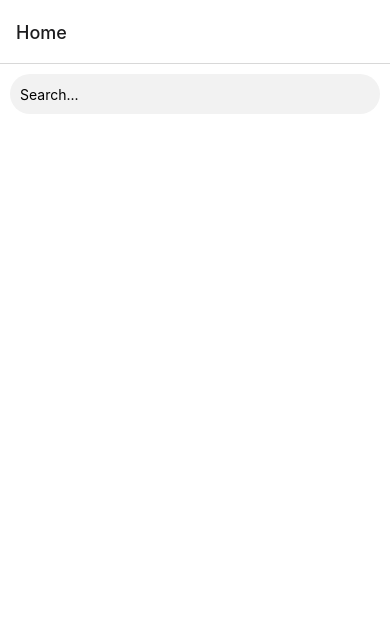
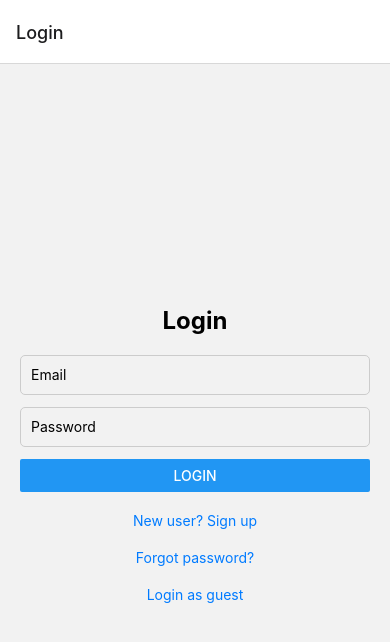
Before and after one commit to sandeepangh782/literate-octo-fortnight, a React Native app in the folder frontend/: screen /Login in a window 390 px wide. Before the commit this address had no page. Shown: the top 642 px of the page. Built offline with nearby package versions, Linux system fonts and the light colour scheme.

Commit message:
added LoginScreen

```diff
--- a/frontend/src/navigation/AppNavigator.js
+++ b/frontend/src/navigation/AppNavigator.js
@@ -1,14 +1,16 @@
 import { NavigationContainer } from "@react-navigation/native";
 import { createNativeStackNavigator } from "@react-navigation/native-stack";
-import HomeScreen from "../screens/HomeScreen"; // Adjusted import path
+import HomeScreen from "../screens/HomeScreen";
+import LoginScreen from "../screens/LoginScreen";
 
 const Stack = createNativeStackNavigator();
 
 export default function AppNavigator() {
   return (
     <NavigationContainer>
-      <Stack.Navigator initialRouteName="Home">
+      <Stack.Navigator initialRouteName="Login">
         <Stack.Screen name="Home" component={HomeScreen} />
+        <Stack.Screen name="Login" component={LoginScreen} />
         {/* Add more screens here */}
       </Stack.Navigator>
     </NavigationContainer>
--- a/frontend/src/screens/LoginScreen.js
+++ b/frontend/src/screens/LoginScreen.js
@@ -0,0 +1,89 @@
+import React, { useState } from "react";
+import {
+  View,
+  Text,
+  TextInput,
+  Button,
+  StyleSheet,
+  TouchableOpacity,
+} from "react-native";
+
+export default function LoginScreen({ navigation }) {
+  const [email, setEmail] = useState("");
+  const [password, setPassword] = useState("");
+
+  const handleLogin = () => {
+    // Handle login logic here
+    console.log("Login pressed");
+    // Navigate to HomeScreen after successful login
+    navigation.navigate("Home");
+  };
+
+  return (
+    <View style={styles.container}>
+      <Text style={styles.title}>Login</Text>
+
+      <TextInput
+        style={styles.input}
+        placeholder="Email"
+        value={email}
+        onChangeText={setEmail}
+        keyboardType="email-address"
+        autoCapitalize="none"
+      />
+
+      <TextInput
+        style={styles.input}
+        placeholder="Password"
+        value={password}
+        onChangeText={setPassword}
+        secureTextEntry
+      />
+
+      <Button title="Login" onPress={handleLogin} />
+
+      <TouchableOpacity
+        onPress={() => console.log("Navigate to Signup screen")}
+      >
+        <Text style={styles.signupText}>New user? Sign up</Text>
+      </TouchableOpacity>
+
+      <TouchableOpacity
+        onPress={() => console.log("Navigate to Forgot Password screen")}
+      >
+        <Text style={styles.signupText}>Forgot password?</Text>
+      </TouchableOpacity>
+
+      <TouchableOpacity onPress={() => console.log("Login as guest")}>
+        <Text style={styles.signupText}>Login as guest</Text>
+      </TouchableOpacity>
+    </View>
+  );
+}
+
+const styles = StyleSheet.create({
+  container: {
+    flex: 1,
+    justifyContent: "center",
+    paddingHorizontal: 20,
+  },
+  title: {
+    fontSize: 24,
+    fontWeight: "bold",
+    marginBottom: 20,
+    textAlign: "center",
+  },
+  input: {
+    height: 40,
+    borderColor: "#ccc",
+    borderWidth: 1,
+    marginBottom: 12,
+    paddingHorizontal: 10,
+    borderRadius: 5,
+  },
+  signupText: {
+    marginTop: 20,
+    color: "#007bff",
+    textAlign: "center",
+  },
+});
```
